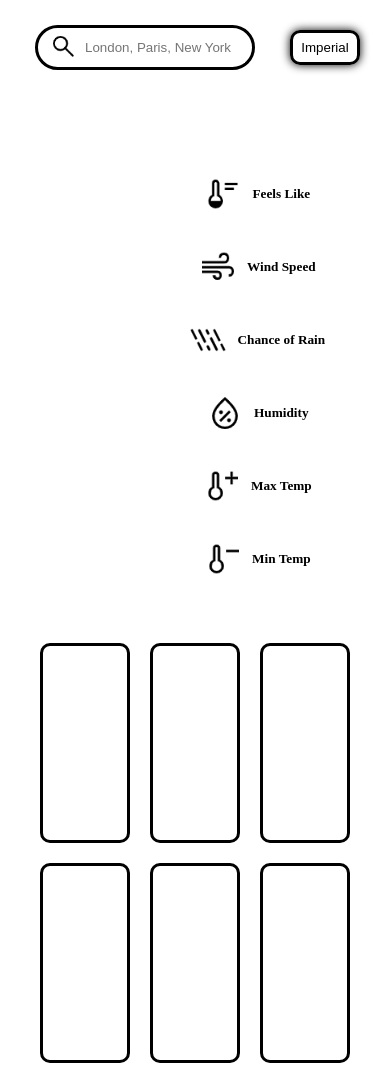
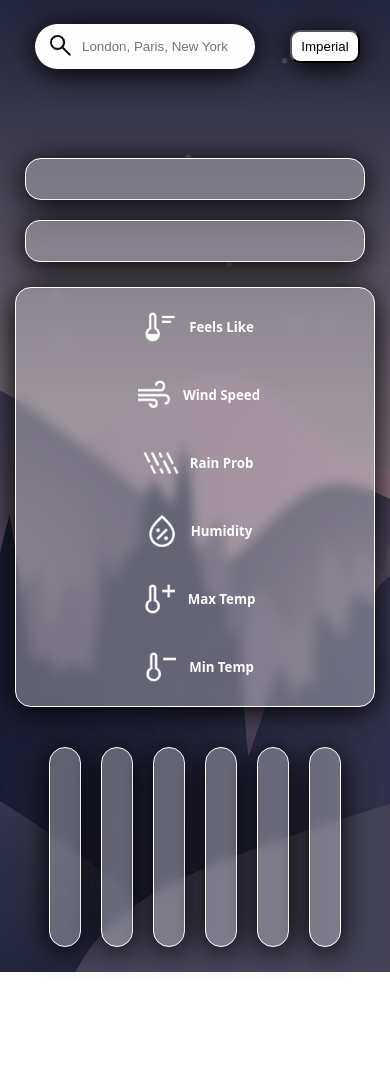
Before and after one commit to Beppe94/My-Weather, a plain HTML site: page index.html in a window 390 px wide. After the commit the page ends 972 px from the top, so only its background shows below. Drawn offline with Linux system fonts and the light colour scheme; no server answers.

Commit message:
added css and @media query for responsitivity

```diff
--- a/index.html
+++ b/index.html
@@ -62,7 +62,7 @@
             <div class="rain-prob">
                 <img src="icons/rainProb.png" alt="rain probability">
                 <div>
-                    <h5>Chance of Rain</h5>
+                    <h5>Rain Prob</h5>
                     <h3 id="rain-prob"></h3>
                 </div>
             </div>
--- a/style.css
+++ b/style.css
@@ -1,9 +1,24 @@
+@import url('https://fonts.googleapis.com/css2?family=Roboto&display=swap');
+
 *,
 *::before,
 *::after {
     padding: 0;
     margin: 0;
     box-sizing: border-box;
+}
+
+body {
+    background-image: url('icons/background.jpg');
+    background-position: center center;
+    background-size: cover;
+    background-repeat: no-repeat;
+    color: #fefefe;
+    font-family: system-ui,'Roboto', sans-serif, 'Segoe UI', 'Open Sans', 'Helvetica Neue';
+}
+
+img {
+    filter: invert(100%);
 }
 
 .search-wrap {
@@ -13,8 +28,8 @@
 }
 
 .search {
-    background-color: white;
-    border: 3px solid black;
+    background-color: #fefefe;
+    border-radius: 10px;
     display: flex;
     align-items: center;
     border-radius: 30px;
@@ -23,11 +38,13 @@
     margin: 0 auto;
     gap: 10px;
     height: 45px;
+    box-shadow: 0 4px 30px rgba(0, 0, 0, 2);
 }
 
 .search input {
     width: 100%;
     height: 30px;
+    background: none;
     border: none;
     outline: none;
 }
@@ -35,7 +52,7 @@
 .search button {
     border: none;
     background: none;
-    color: white;
+    filter: invert(100%);
     width: 30px;
     scale: .7;
 }
@@ -48,12 +65,11 @@
 
 .switch-btn button {
     outline: none;
-    background: none;
-    border: 3px solid black;
+    background: #fefefe;
     border-radius: 10px;
     padding: 7px;
     width: 70px;
-    box-shadow: 0 0 10px black;
+    box-shadow: 0 4px 30px rgba(0, 0, 0, 2);
 }
 
 .switch-btn button:hover {
@@ -79,33 +95,48 @@
     display: flex;
     flex-direction: column;
     gap: 20px;
-    padding: 15px;
+    padding: 10px;
 }
 
 .curr-locations {
+    min-width: max-content;
     display: flex;
     justify-content: flex-start;
     flex-direction: column;
-    gap: 10px;
+    padding: 15px;
+    gap: 5px;
+    background: rgba(255, 255, 255, 0.3);
+    border-radius: 16px;
+    box-shadow: 0 4px 30px rgba(0, 0, 0, 2);
+    backdrop-filter: blur(5.7px);
+    -webkit-backdrop-filter: blur(5.7px);
+    border: 1px solid rgba(255, 255, 255, 1);
 }
 
 .date-temp {
+    min-width: max-content;
     display: flex;
     flex-direction: column;
-    gap: 10px;
+    background: rgba(255, 255, 255, 0.3);
+    border-radius: 15px;
+    box-shadow: 0 4px 30px rgba(0, 0, 0, 2);
+    backdrop-filter: blur(5.7px);
+    -webkit-backdrop-filter: blur(5.7px);
+    border: 1px solid rgba(255, 255, 255, 1);
 }
 
 .curr-date {
     display: flex;
     align-items: center;
     gap: 10px;
+    padding: 10px;
 }
 
 .curr-temp {
     display: flex;
     flex-direction: column;
-    gap: 10px;
-    padding: 15px;
+    gap: 5px;
+    padding: 10px;
 }
 
 .curr-temp img {
@@ -114,20 +145,58 @@
 }
 
 .more-info {
+    min-width: max-content;
     display: flex;
     justify-content: center;
     flex-direction: column;
-    padding: 15px;
-    gap: 15px;
+    padding: 10px;
+    gap: 10px;
+    background: rgba(255, 255, 255, 0.3);
+    border-radius: 16px;
+    box-shadow: 0 4px 30px rgba(0, 0, 0, 2);
+    backdrop-filter: blur(5.7px);
+    -webkit-backdrop-filter: blur(5.7px);
+    border: 1px solid rgba(255, 255, 255, 1);
 }
 
 .more-info img {
     scale: .8;
 }
 
+@media (max-width: 460px) {
+    .main-weather {
+        display: flex;
+        flex-direction: column;
+        gap: 15px;
+    }
+
+    .curr-locations {
+        display: flex;
+        justify-content: center;
+        align-items: center;
+    }
+
+    .curr-date {
+        margin: 0 auto;
+    }
+
+    .curr-temp {
+        display: flex;
+        justify-content: center;
+        align-items: center;
+    }
+
+    .more-info {
+        display: flex;
+        justify-content: center;
+        align-items: center;
+    }
+}
+
+
 .feels-like {
     display: flex;
-    justify-content: center;
+    justify-content: flex-start;
     align-items: center;
     gap: 5px;
     padding: 5px;
@@ -135,7 +204,7 @@
 
 .wind-speed {
     display: flex;
-    justify-content: center;
+    justify-content: flex-start;
     align-items: center;
     gap: 5px;
     padding: 5px;
@@ -143,7 +212,7 @@
 
 .rain-prob {
     display: flex;
-    justify-content: center;
+    justify-content: flex-start;
     align-items: center;
     gap: 5px;
     padding: 5px;
@@ -151,7 +220,7 @@
 
 .humidity {
     display: flex;
-    justify-content: center;
+    justify-content: flex-start;
     align-items: center;
     gap: 5px;
     padding: 5px;
@@ -159,7 +228,7 @@
 
 .max-temp {
     display: flex;
-    justify-content: center;
+    justify-content: flex-start;
     align-items: center;
     gap: 5px;
     padding: 5px;
@@ -167,7 +236,7 @@
 
 .min-temp {
     display: flex;
-    justify-content: center;
+    justify-content: flex-start;
     align-items: center;
     gap: 5px;
     padding: 5px;
@@ -185,12 +254,17 @@
 
 .card {
     padding: 15px;
-    min-width: 90px;
+    min-width: max-content;
     min-height: 200px;
     border-radius: 10px;
-    border: 3px solid black;
     display: flex;
     justify-self: center;
     flex-direction: column;
-    gap: 10px;
+    gap: 15px;
+    background: rgba(255, 255, 255, 0.3);
+    border-radius: 16px;
+    box-shadow: 0 4px 30px rgba(0, 0, 0, 2);
+    backdrop-filter: blur(5.7px);
+    -webkit-backdrop-filter: blur(5.7px);
+    border: 1px solid rgba(255, 255, 255, 1);
 }
```
Also changed, not shown: icons/background.jpg (added), main.js.
